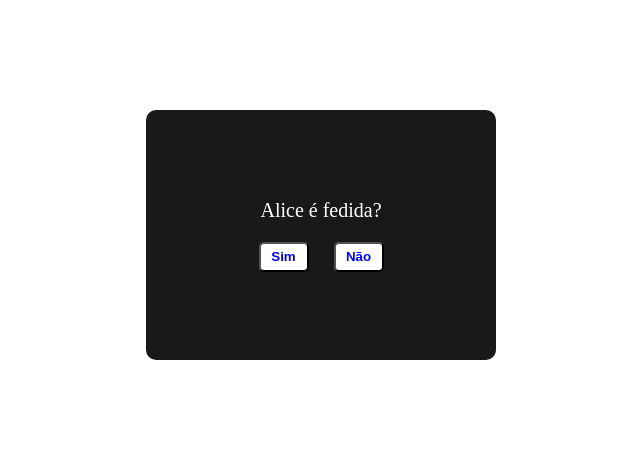
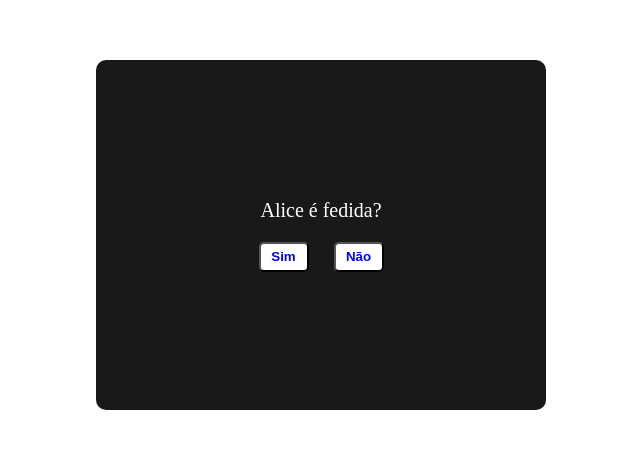
Before and after one commit to pHmDs/alice, a plain HTML site: page index.html in a window 1280 px wide. Shown: the part 173-622 px from the top of the page, without its empty margins (319-959 px from the left). Drawn offline with Linux system fonts and the light colour scheme.

Commit message:
tamanho da box

```diff
--- a/index.html
+++ b/index.html
@@ -13,8 +13,8 @@
             .box {
                 font-size: 20px;
                 color: white;
-                height: 250px;
-                width: 350px;
+                height: 350px;
+                width: 450px;
                 border-radius: 10px;
                 background: #191919;
                 flex-direction: column;
```
